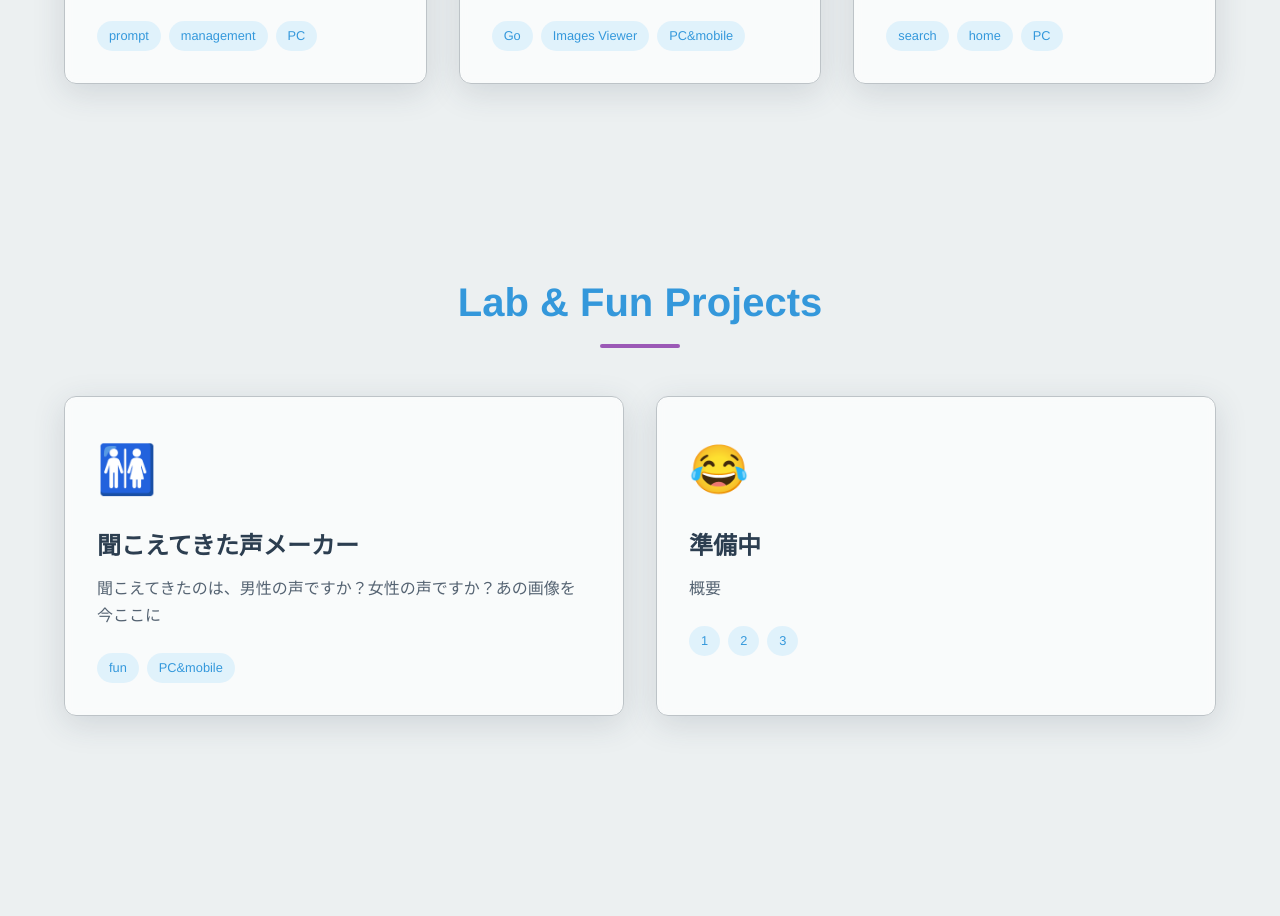
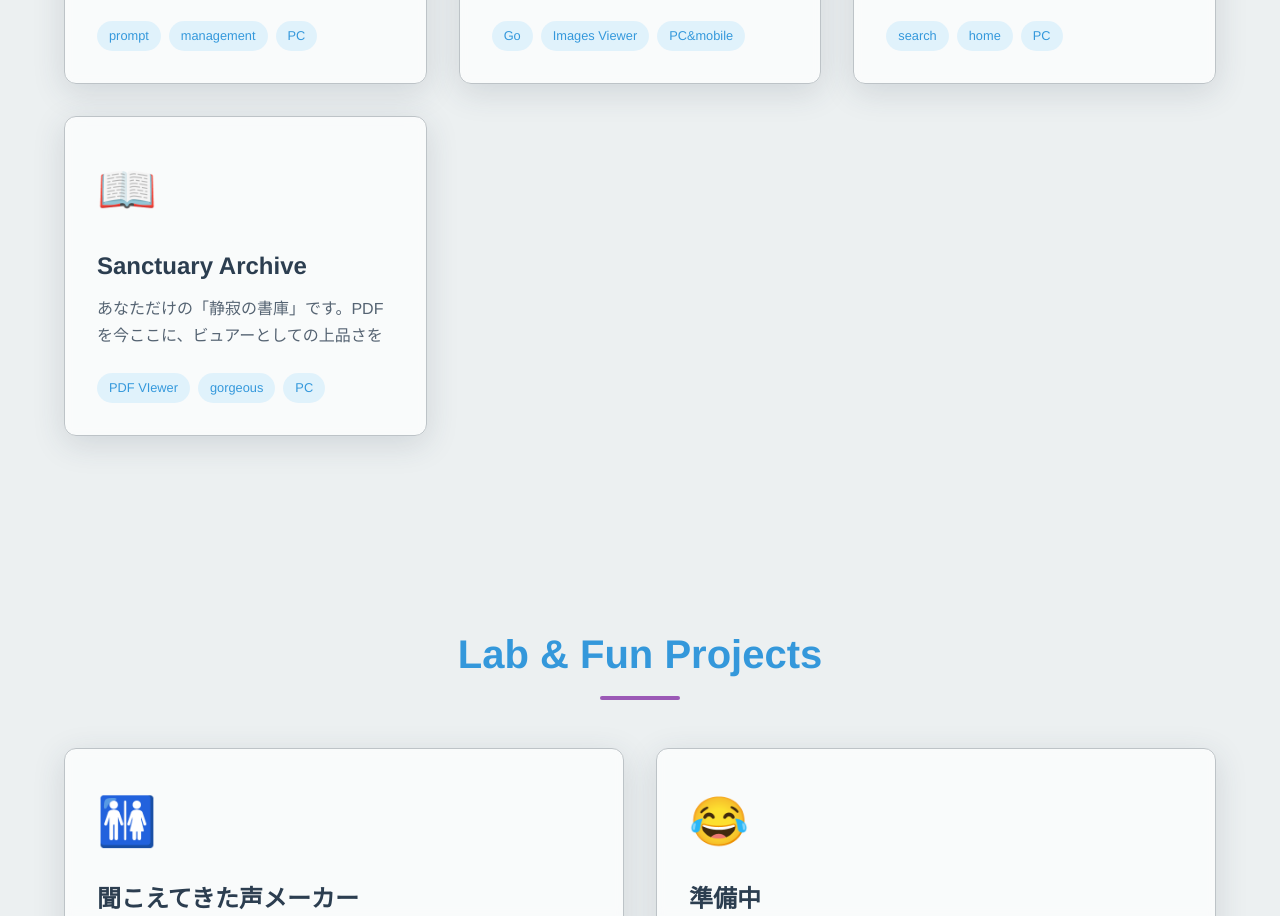
Before and after one commit to peipei2020x/peipei2020x.github.io, a plain HTML site: page index.html in a window 1280 px wide. Shown: the part 1257-2173 px from the top of the page. Drawn offline with Linux system fonts and the light colour scheme.

Commit message:
Update index.html
update

```diff
--- a/index.html
+++ b/index.html
@@ -312,6 +312,7 @@ document.addEventListener('DOMContentLoaded', () => {
         { title: 'Hub Of Prompts', description: '次世代のAI体験を補助する、革新的なプロンプト管理サービス。', url: 'https://peipei2020x.github.io/HOP/', icon: '💻', category: 'main', tags: ['prompt', 'management', 'PC'] },
         { title: 'Viewer Ultimate', description: '各自の画像を有用なユーザー体験へ、アルティメットビュアー。', url: 'https://peipei2020x.github.io/VU/', icon: '📷', category: 'main', tags: ['Go', 'Images Viewer', 'PC&mobile'] },
         { title: 'PERING search', description: '検索エンジンのポータルとしての検索エンジン、エンジンサーチ', url: 'https://peipei2020x.github.io/PERING/', icon: '🔍', category: 'main', tags: ['search', 'home', 'PC'] },
+        { title: 'Sanctuary Archive', description: 'あなただけの「静寂の書庫」です。PDFを今ここに、ビュアーとしての上品さを', url: 'https://peipei2020x.github.io/PDF/', icon: '📖', category: 'main', tags: ['PDF VIewer', 'gorgeous', 'PC'] },
         { title: '聞こえてきた声メーカー', description: '聞こえてきたのは、男性の声ですか？女性の声ですか？あの画像を今ここに', url: 'https://peipei2020x.github.io/KOEMEI/', icon: '🚻', category: 'fun', tags: ['fun', 'PC&mobile'] },
         { title: '準備中', description: '概要', url: 'https://peipei2020x.github.io/', icon: '😂', category: 'fun', tags: ['1', '2', '3'] },
     ];
```
